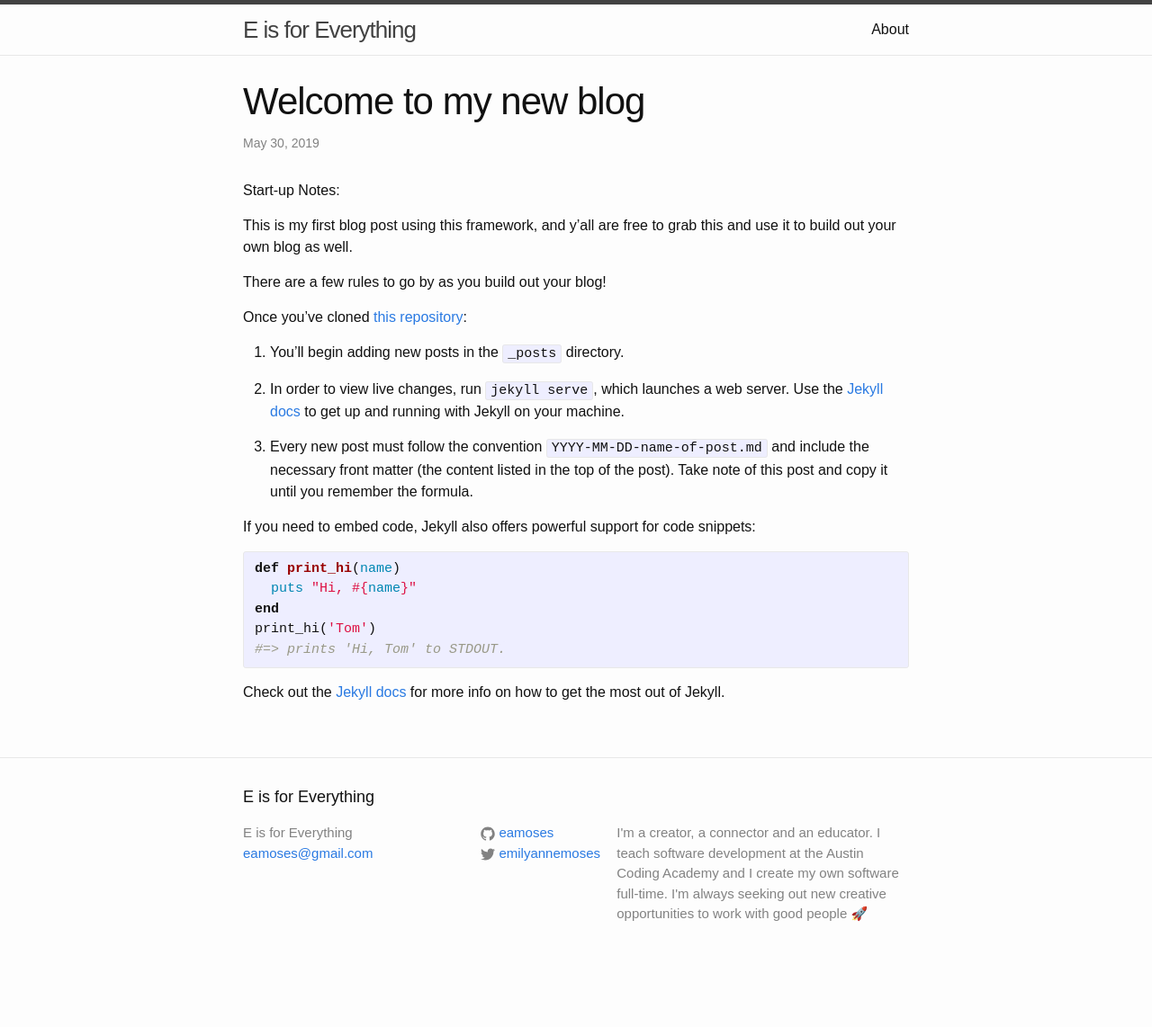
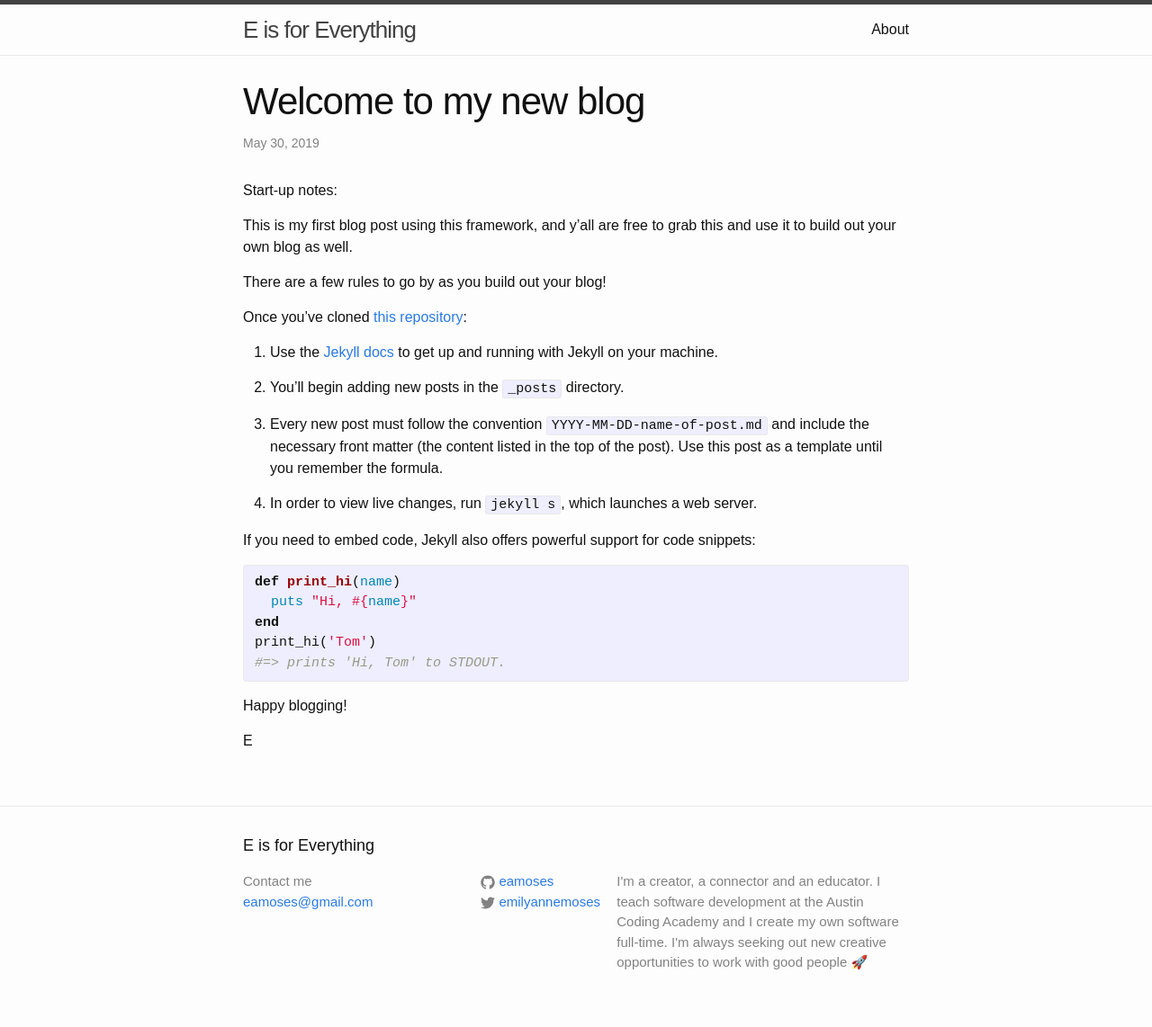
Before and after one commit to emilyannemoses/blog, a Jekyll site: the page built from _posts/2019-05-30-welcome-to-my-new-blog.md, in a window 1280 px wide. Shown: the whole page at 90% size. Built offline with Jekyll 4.4.1, drawn with Linux system fonts in a browser that asks for light colours; before the commit the page ends 1088 px from its top, so only the background shows below that.

Commit message:
edits to blog post

```diff
--- a/_includes/footer.html
+++ b/_includes/footer.html
@@ -7,7 +7,7 @@
     <div class="footer-col-wrapper">
       <div class="footer-col footer-col-1">
         <ul class="contact-list">
-          <li>{{ site.title }}</li>
+          <li>Contact me</li>
           <li><a href="mailto:{{ site.email }}">{{ site.email }}</a></li>
         </ul>
       </div>
--- a/_posts/2019-05-30-welcome-to-my-new-blog.md
+++ b/_posts/2019-05-30-welcome-to-my-new-blog.md
@@ -5,7 +5,7 @@ date:   2019-05-30 11:46:23 -0600
 categories: alpha post
 ---
 
-Start-up Notes:
+Start-up notes:
 
 This is my first blog post using this framework, and y'all are free to grab this and use it to build out your own blog as well.
 
@@ -13,11 +13,14 @@ There are a few rules to go by as you build out your blog!
 
 Once you've cloned [this repository]:
 
+0. Use the [Jekyll docs][jekyll-docs] to get up and running with Jekyll on your machine.
+
 1. You’ll begin adding new posts in the `_posts` directory.
 
-2. In order to view live changes, run `jekyll serve`, which launches a web server. Use the [Jekyll docs][jekyll-docs] to get up and running with Jekyll on your machine.
+1. Every new post must follow the convention `YYYY-MM-DD-name-of-post.md` and include the necessary front matter (the content listed in the top of the post). Use this post as a template until you remember the formula.
 
-3. Every new post must follow the convention `YYYY-MM-DD-name-of-post.md` and include the necessary front matter (the content listed in the top of the post). Take note of this post and copy it until you remember the formula.
+1. In order to view live changes, run `jekyll s`, which launches a web server.
+
 
 If you need to embed code, Jekyll also offers powerful support for code snippets:
 
@@ -29,7 +32,9 @@ print_hi('Tom')
 #=> prints 'Hi, Tom' to STDOUT.
 {% endhighlight %}
 
-Check out the [Jekyll docs][jekyll-docs] for more info on how to get the most out of Jekyll.
+Happy blogging!
+
+E
 
 [jekyll-docs]: http://jekyllrb.com/docs/home
 [this repository]: https://github.com/eamoses/blog
```
